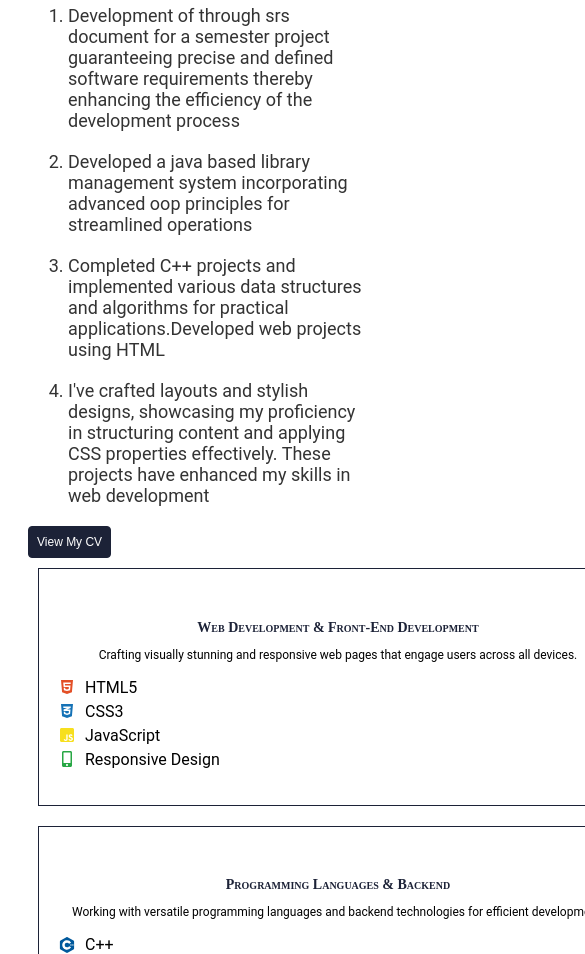
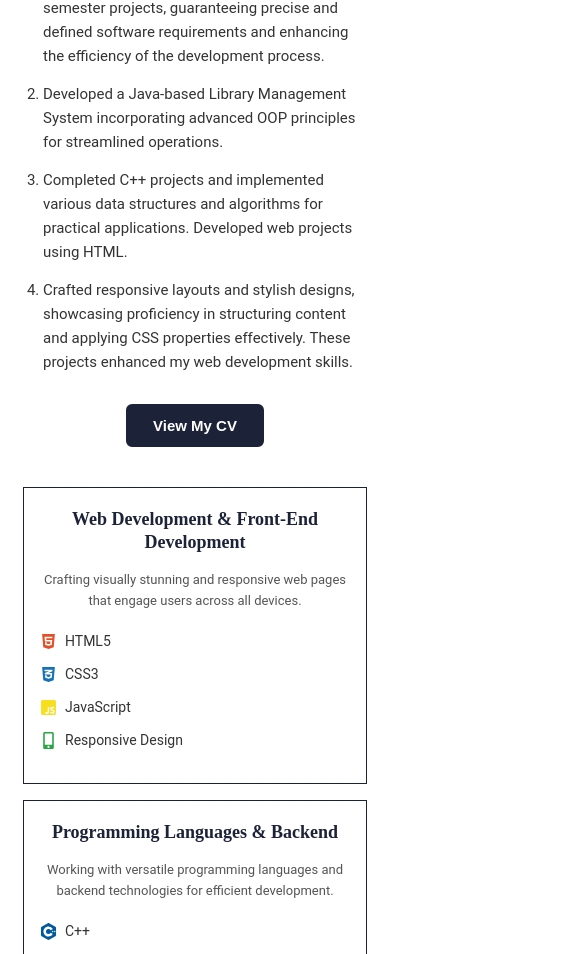
Before and after one commit to mirabnasir/Portfolio, a React (Vite) app: page / in a window 390 px wide. Shown: the part 1046-2000 px from the top of the page, 585 px wide, since content can reach past the window. Built offline with nearby package versions, Linux system fonts and the light colour scheme.

Commit message:
Make About section responsive

```diff
--- a/src/components/About.css
+++ b/src/components/About.css
@@ -1,249 +1,477 @@
+
+/* =========================
+   GLOBAL
+========================= */
+
+body {
+    font-family: "Roboto", "Arial", sans-serif;
+    overflow-x: hidden;
+}
 
 
-body {
-    font-family: 'Roboto', 'Arial', sans-serif;
-}
+/* =========================
+   ABOUT SECTION
+========================= */
 
 .about {
     width: 100%;
+    max-width: 100%;
+    box-sizing: border-box;
+
     background-color: #ffffff;
-    padding: 20px 30px;
+
+    padding: 30px clamp(20px, 5vw, 70px);
+
+    overflow-x: hidden;
 }
 
-.about-content {
-    max-width: 850px;
-    margin: 0 auto;
-    text-align: center;
-}
-
-/* =========================
-   SECTION LABEL
-========================= */
-
-.section-label {
-    margin: 0 0 12px;
-
-    color: #1c2237;
-
-    font-size: 14px;
-    font-weight: 700;
-
-    letter-spacing: 2px;
-}
 
 /* =========================
    HEADING
 ========================= */
 
 .about h1 {
+    width: 100%;
+    max-width: 950px;
+
+    margin: 0 auto 35px;
+
+    padding: 10px 20px;
+
+    box-sizing: border-box;
+
     text-align: center;
-    padding: 20px 20px 0 20px;
-    font-family: 'Times New Roman', Times, serif;
-    font-weight: bold;
-    font-size: 2.5rem;
+
+    font-family: "Times New Roman", Times, serif;
+    font-size: clamp(30px, 5vw, 48px);
+    line-height: 1.2;
+    font-weight: 700;
+
     color: #1c2237;
-
-    font-size: clamp(32px, 5vw, 48px);
-    line-height: 1.2;
-
-    font-weight: 700;
-}
-
-/* =========================
-   TEXT
-========================= */
-
-.about-text {
-    max-width: 760px;
-
-    margin: 0 auto 18px;
-
-    color: #555555;
-
-    font-size: 17px;
-    line-height: 1.8;
 }
 
 
-.list li {
-    margin: 20px 0;
-    font-size: 18px;
-    color: #333;
+/* =========================
+   LIST
+========================= */
+
+.list {
+    width: 100%;
+    max-width: 1000px;
+
+    margin: 0 auto;
 }
 
-.about-highlights {
+.list ol {
+    margin: 0;
+    padding-left: 25px;
+}
+
+.list li {
+    margin: 18px 0;
+
+    font-size: clamp(15px, 1.8vw, 18px);
+    line-height: 1.7;
+
+    color: #333333;
+
+    overflow-wrap: break-word;
+}
+
+
+/* =========================
+   CV BUTTON
+========================= */
+
+.about-buttons {
     display: flex;
     justify-content: center;
 
-    gap: 50px;
-
-    margin-top: 45px;
+    margin-top: 35px;
 }
 
-.highlight {
-    min-width: 140px;
+.about-buttons a {
+    display: inline-block;
+
+    text-decoration: none;
 }
 
-.highlight h3 {
-    margin: 0 0 8px;
-
-    color: #1c2237;
-
-    font-size: 28px;
-}
-
-.highlight p {
-    margin: 0;
-
-    color: #555555;
-
-    font-size: 14px;
-}
-
-/* =========================
-   BUTTON
-========================= */
-
-.about-button {
-    margin-top: 40px;
-}
-
-.about-button a {
-    display: inline-block;
-
-    padding: 2px 25px;
+.about-buttons button {
+    padding: 12px 28px;
 
     border: 2px solid #1c2237;
     border-radius: 6px;
 
     background-color: #1c2237;
     color: #ffffff;
-}
-.service-container {
-    display: flex;
-    flex-wrap: wrap;
-    gap: 20px;
-    justify-content: center;
-    margin: 10px;
-    flex-direction: column;
-    align-items: center;
+
+    font-size: 15px;
+    font-weight: 600;
+
+    cursor: pointer;
+
+    transition:
+        background-color 0.3s ease,
+        color 0.3s ease,
+        transform 0.3s ease;
 }
 
-.service {
-    border: 1px solid #1c2237;
-    padding: 20px;
-    flex: 1;
-    min-width: 600px;
-    max-width: 520px;
-    text-align: left;
-    transition: border 0.3s ease;
-
-
-}
-
-.service h2 {
-    text-align: center;
-    color: #1c2237;
-    font-family: 'Times New Roman', Times, serif;
-    font-size: 14px;
-    font-variant: small-caps;
-    margin-bottom: 10px;
-}
-
-.service p {
-    font-size: 12px;
-    margin-bottom: 10px;
-    text-align: center;
-}
-
-.about-button a:hover {
+.about-buttons button:hover {
     background-color: transparent;
     color: #1c2237;
 
     transform: translateY(-2px);
 }
 
+
+/* =========================
+   SERVICES CONTAINER
+========================= */
+
+.service-container {
+    width: 100%;
+    max-width: 1100px;
+
+    margin: 60px auto 20px;
+
+    display: grid;
+
+    grid-template-columns: repeat(3, minmax(0, 1fr));
+
+    gap: 25px;
+
+    box-sizing: border-box;
+}
+
+
+/* =========================
+   SERVICE CARD
+========================= */
+
+.service {
+    width: 100%;
+    min-width: 0;
+
+    box-sizing: border-box;
+
+    border: 1px solid #1c2237;
+
+    padding: 25px 22px;
+
+    text-align: left;
+
+    transition:
+        transform 0.3s ease,
+        box-shadow 0.3s ease;
+}
+
+.service:hover {
+    transform: translateY(-5px);
+
+    box-shadow: 0 8px 20px rgba(28, 34, 55, 0.12);
+}
+
+
+/* =========================
+   SERVICE HEADING
+========================= */
+
+.service h2 {
+    margin: 0 0 15px;
+
+    text-align: center;
+
+    color: #1c2237;
+
+    font-family: "Times New Roman", Times, serif;
+
+    font-size: clamp(17px, 2vw, 21px);
+
+    line-height: 1.3;
+
+    font-weight: 700;
+}
+
+
+/* =========================
+   SERVICE DESCRIPTION
+========================= */
+
+.service p {
+    margin: 0 0 20px;
+
+    text-align: center;
+
+    color: #555555;
+
+    font-size: 14px;
+
+    line-height: 1.6;
+}
+
+
+/* =========================
+   SERVICE LIST
+========================= */
+
 .service ul {
-    padding-left: 0;
+    width: 100%;
+
+    margin: 0;
+    padding: 0;
+
     list-style: none;
 }
 
 .service li {
-    font-size: 16px;
-    margin-bottom: 5px;
     display: flex;
     align-items: center;
+
+    gap: 10px;
+
+    margin-bottom: 12px;
+
+    color: #333333;
+
+    font-size: 15px;
+
+    line-height: 1.5;
+
+    overflow-wrap: break-word;
 }
 
 .service li svg {
-    margin-right: 10px;
+    flex-shrink: 0;
+
+    width: 18px;
+    height: 18px;
 }
 
-@media (max-width: 915px) {
-    .service-container {
-        flex-direction: column;
-        align-items: center;
 
+/* =========================
+   TABLET
+========================= */
+
+@media (max-width: 1000px) {
+
+    .about {
+        padding: 30px 35px;
     }
 
+    .service-container {
+        grid-template-columns: repeat(2, minmax(0, 1fr));
+
+        max-width: 800px;
+
+        gap: 20px;
+    }
+
+    .service:last-child {
+        grid-column: 1 / -1;
+
+        max-width: 380px;
+
+        justify-self: center;
+    }
 }
 
-@media (max-width: 768px) {
+
+/* =========================
+   912px
+========================= */
+
+@media (max-width: 915px) {
 
     .about {
-        padding: 20px 25px;
+        padding: 25px 30px;
     }
 
-    .about-text {
-        font-size: 16px;
+    .about h1 {
+        max-width: 800px;
+
+        font-size: clamp(30px, 5vw, 42px);
     }
 
-    .about-highlights {
-        gap: 30px;
+    .list {
+        max-width: 850px;
+    }
+
+    .service-container {
+        grid-template-columns: repeat(2, minmax(0, 1fr));
+
+        width: 100%;
+    }
+
+    .service {
+        padding: 22px 18px;
     }
 }
+
 
 /* =========================
    MOBILE
 ========================= */
 
+@media (max-width: 700px) {
+
+    .about {
+        padding: 25px 20px;
+    }
+
+    .about h1 {
+        padding: 5px;
+
+        margin-bottom: 25px;
+
+        font-size: 32px;
+        line-height: 1.25;
+    }
+
+    .list ol {
+        padding-left: 22px;
+    }
+
+    .list li {
+        margin: 15px 0;
+
+        font-size: 16px;
+        line-height: 1.65;
+    }
+
+    .about-buttons {
+        margin-top: 30px;
+    }
+
+    .about-buttons button {
+        padding: 11px 25px;
+    }
+
+    .service-container {
+        grid-template-columns: 1fr;
+
+        margin-top: 45px;
+
+        gap: 20px;
+    }
+
+    .service:last-child {
+        grid-column: auto;
+
+        max-width: none;
+
+        justify-self: stretch;
+    }
+
+    .service {
+        padding: 22px 20px;
+    }
+
+    .service h2 {
+        font-size: 20px;
+    }
+
+    .service p {
+        font-size: 14px;
+    }
+
+    .service li {
+        font-size: 15px;
+    }
+}
+
+
+/* =========================
+   SMALL MOBILE
+========================= */
+
 @media (max-width: 480px) {
 
     .about {
-        padding: 20px 20px;
-    }
-
-    .section-label {
-        font-size: 12px;
-        letter-spacing: 1.5px;
+        padding: 20px 15px;
     }
 
     .about h1 {
-        font-size: 30px;
-        margin-bottom: 20px;
+        font-size: 28px;
+
+        line-height: 1.25;
     }
 
-    .about-text {
-        font-size: 15px;
-        line-height: 1.7;
+    .list ol {
+        padding-left: 20px;
     }
 
-    .about-highlights {
-        flex-direction: column;
-        gap: 22px;
-        margin-top: 35px;
+    .list li {
+        font-size: 15px;
+
+        line-height: 1.6;
+
+        margin: 14px 0;
     }
 
-    .highlight h3 {
-        font-size: 24px;
-    }
-
-    .about-button {
-        margin-top: 30px;
-    }
-
-    .about-button a {
+    .about-buttons button {
         width: 100%;
         max-width: 220px;
     }
+
+    .service-container {
+        margin-top: 40px;
+
+        gap: 16px;
+    }
+
+    .service {
+        padding: 20px 16px;
+    }
+
+    .service h2 {
+        font-size: 18px;
+    }
+
+    .service p {
+        font-size: 13px;
+        line-height: 1.6;
+    }
+
+    .service li {
+        font-size: 14px;
+
+        gap: 8px;
+    }
+
+    .service li svg {
+        width: 17px;
+        height: 17px;
+    }
 }
+
+
+/* =========================
+   EXTRA SMALL DEVICES
+========================= */
+
+@media (max-width: 360px) {
+
+    .about {
+        padding: 18px 12px;
+    }
+
+    .about h1 {
+        font-size: 25px;
+    }
+
+    .list li {
+        font-size: 14px;
+    }
+
+    .service {
+        padding: 18px 14px;
+    }
+
+    .service h2 {
+        font-size: 17px;
+    }
+
+    .service li {
+        font-size: 13px;
+    }
+}
--- a/src/components/About.jsx
+++ b/src/components/About.jsx
@@ -1,67 +1,157 @@
+
 import React from "react";
-import './About.css';
+import "./About.css";
 
-import { FaHtml5, FaCss3Alt, FaJsSquare, FaMobileAlt, FaServer, FaRocket, FaGithub,  } from 'react-icons/fa';
-import { SiReact,SiCplusplus ,SiCsharp ,SiNodedotjs , SiMongodb } from 'react-icons/si';
-function About(){
+import {
+  FaHtml5,
+  FaCss3Alt,
+  FaJsSquare,
+  FaMobileAlt,
+  FaServer,
+  FaRocket,
+  FaGithub,
+} from "react-icons/fa";
 
-return(
+import {
+  SiReact,
+  SiCplusplus,
+  SiCsharp,
+  SiNodedotjs,
+  SiMongodb,
+} from "react-icons/si";
+
+function About() {
+  return (
     <div className="about">
-    <h1>
-        Designing With Passion While Exploring The World
-    </h1>
+
+      <h1>Designing With Passion While Exploring The World</h1>
+
       <div className="list">
         <ol>
-                <li>Development of through srs document for a semester project guaranteeing precise and defined software requirements thereby enhancing the efficiency of the development process</li>
-                <li>Developed a java based library management system incorporating advanced oop principles for streamlined operations</li>
-                <li>Completed C++ projects and implemented various data structures and algorithms for practical applications.Developed web projects using HTML</li>
-                <li>I've crafted  layouts and stylish designs, showcasing my proficiency in structuring content and applying CSS properties effectively. These projects have enhanced my skills in web development</li>
+          <li>
+            Development of thorough SRS documents for semester projects,
+            guaranteeing precise and defined software requirements and
+            enhancing the efficiency of the development process.
+          </li>
+
+          <li>
+            Developed a Java-based Library Management System incorporating
+            advanced OOP principles for streamlined operations.
+          </li>
+
+          <li>
+            Completed C++ projects and implemented various data structures
+            and algorithms for practical applications. Developed web projects
+            using HTML.
+          </li>
+
+          <li>
+            Crafted responsive layouts and stylish designs, showcasing
+            proficiency in structuring content and applying CSS properties
+            effectively. These projects enhanced my web development skills.
+          </li>
         </ol>
+
         <div className="about-buttons">
-        <a href="https://mirabnasir.github.io/cv/" target="-blank" rel="noopener noreferrer">
-        <button >View My CV</button></a>
+          <a
+            href="https://mirabnasir.github.io/cv/"
+            target="_blank"
+            rel="noopener noreferrer"
+          >
+            <button>View My CV</button>
+          </a>
         </div>
       </div>
+
       <div className="service-container">
+
+        {/* Web Development */}
         <div className="service">
-    <img></img>
           <h2>Web Development & Front-End Development</h2>
-    <p>Crafting visually stunning and responsive web pages that engage users across all devices.</p>
+
+          <p>
+            Crafting visually stunning and responsive web pages that engage
+            users across all devices.
+          </p>
+
           <ul>
-      <li><FaHtml5 color="#E34F26" /> HTML5</li>
-      <li><FaCss3Alt color="#1572B6" /> CSS3</li>
-      <li><FaJsSquare color="#F7DF1E" /> JavaScript</li>
-      <li><FaMobileAlt color="#28A745" /> Responsive Design</li>
+            <li>
+              <FaHtml5 color="#E34F26" /> HTML5
+            </li>
+
+            <li>
+              <FaCss3Alt color="#1572B6" /> CSS3
+            </li>
+
+            <li>
+              <FaJsSquare color="#F7DF1E" /> JavaScript
+            </li>
+
+            <li>
+              <FaMobileAlt color="#28A745" /> Responsive Design
+            </li>
           </ul>
         </div>
 
+        {/* Programming & Backend */}
         <div className="service">
-    <img></img>
           <h2>Programming Languages & Backend</h2>
-    <p>Working with versatile programming languages and backend technologies for efficient development.</p>
+
+          <p>
+            Working with versatile programming languages and backend
+            technologies for efficient development.
+          </p>
+
           <ul>
-      <li><SiCplusplus color="#00599C" /> C++</li>
-      <li><SiCsharp color="#239120" /> C#</li>
-      <li><SiNodedotjs color="#83CD29" /> Node.js (Basic)</li>
-      <li><SiMongodb color="#47A248" /> MongoDB (Basic)</li>
+            <li>
+              <SiCplusplus color="#00599C" /> C++
+            </li>
+
+            <li>
+              <SiCsharp color="#239120" /> C#
+            </li>
+
+            <li>
+              <SiNodedotjs color="#83CD29" /> Node.js (Basic)
+            </li>
+
+            <li>
+              <SiMongodb color="#47A248" /> MongoDB (Basic)
+            </li>
           </ul>
         </div>
 
+        {/* Version Control */}
         <div className="service">
-    <img></img>
           <h2>Version Control & Deployment</h2>
-    <p>Ensuring smooth development processes with industry-standard tools.</p>
+
+          <p>
+            Ensuring smooth development processes with industry-standard
+            tools.
+          </p>
+
           <ul>
-      <li><FaGithub color="#181717" /> Git & GitHub</li>
-      <li><SiReact color="#61DAFB" /> React</li>
-      <li><FaServer color="#6C757D" /> APIs Integration</li>
-      <li><FaRocket color="#FF4500" /> Performance Optimization</li>
+            <li>
+              <FaGithub color="#181717" /> Git & GitHub
+            </li>
+
+            <li>
+              <SiReact color="#61DAFB" /> React
+            </li>
+
+            <li>
+              <FaServer color="#6C757D" /> API Integration
+            </li>
+
+            <li>
+              <FaRocket color="#FF4500" /> Performance Optimization
+            </li>
           </ul>
         </div>
+
       </div>
-
-</div>);
-
+    </div>
+  );
 }
 
-export default About
+export default About;
```
Lines whose indentation alone changed are shown as unchanged.
